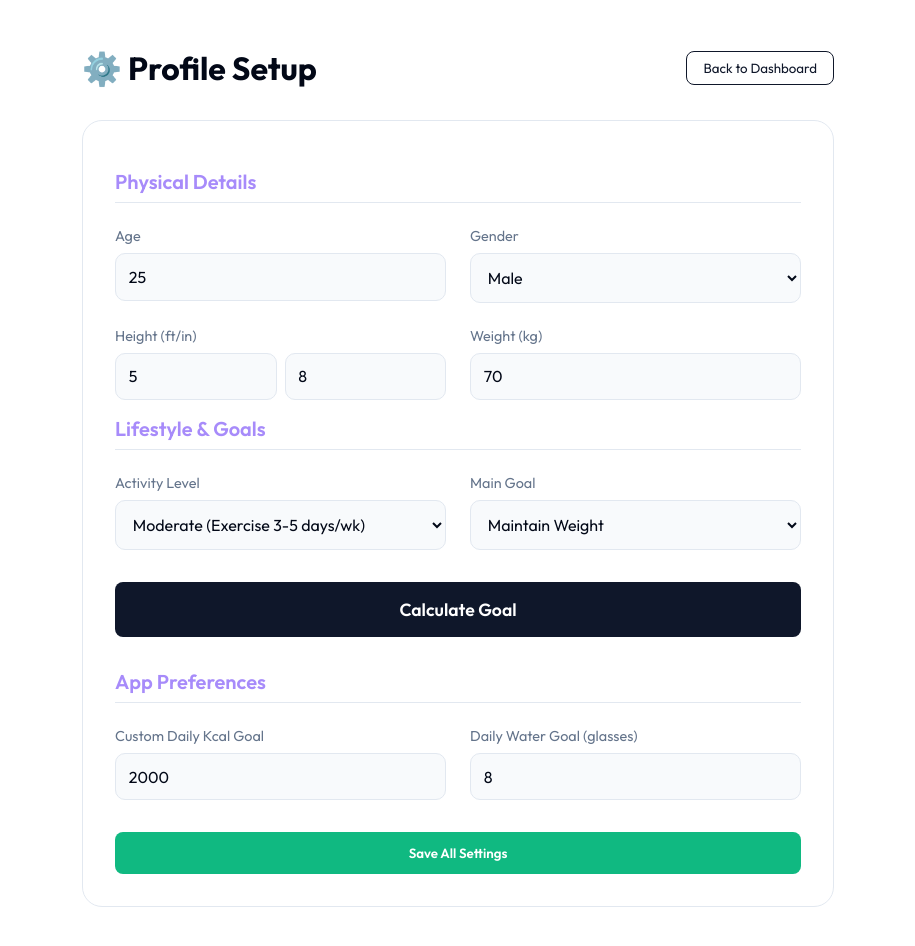
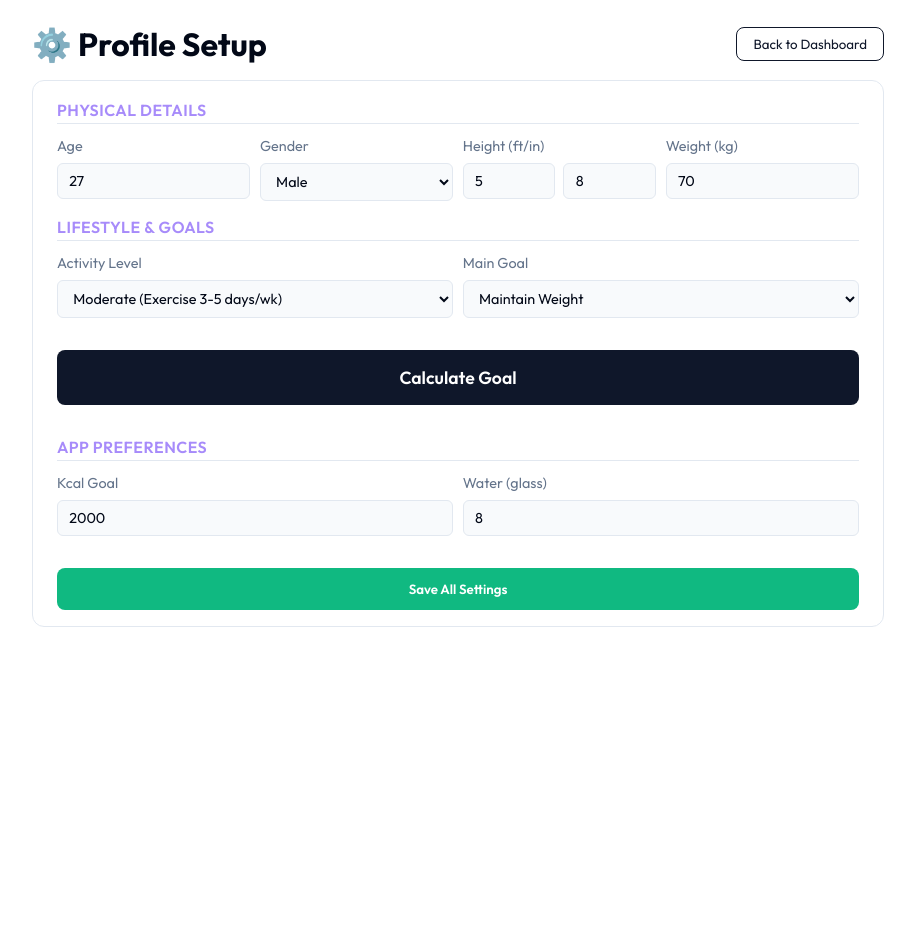
Before and after one commit to TIShohan/calorietracker, a Next.js app: page /settings in a window 1280 px wide. Shown: the top 946 px of the page, without its empty margins (182-1097 px from the left). After the commit the page ends 800 px from the top, so only its background shows below. Built offline with nearby package versions, Linux system fonts and the light colour scheme.

Commit message:
profile page concised

```diff
--- a/src/app/settings/page.js
+++ b/src/app/settings/page.js
@@ -9,7 +9,7 @@ function SettingsContent() {
   const router = useRouter();
 
   const [profile, setProfile] = useState({
-    age: 25,
+    age: 27,
     gender: 'male',
     heightFt: 5,
     heightIn: 8,
@@ -41,7 +41,7 @@ function SettingsContent() {
     const { name, value } = e.target;
     setProfile(prev => ({
       ...prev,
-      [name]: ["gender", "goalType"].includes(name) ? value : Number(value)
+      [name]: ["gender", "goalType"].includes(name) ? value : (value === '' ? '' : Number(value))
     }));
   };
 
@@ -105,7 +105,7 @@ function SettingsContent() {
         <div className={styles.grid}>
           <div className={styles.field}>
             <label>Age</label>
-            <input type="number" name="age" value={profile.age} onChange={handleChange} min="10" max="100"/>
+            <input type="number" name="age" value={profile.age} onChange={handleChange} />
           </div>
           <div className={styles.field}>
             <label>Gender</label>
@@ -117,13 +117,13 @@ function SettingsContent() {
           <div className={styles.field}>
             <label>Height (ft/in)</label>
             <div style={{ display: 'flex', gap: '0.5rem' }}>
-              <input type="number" name="heightFt" value={profile.heightFt} onChange={handleChange} min="3" max="8"/>
-              <input type="number" name="heightIn" value={profile.heightIn} onChange={handleChange} min="0" max="11"/>
+              <input type="number" name="heightFt" value={profile.heightFt} onChange={handleChange} />
+              <input type="number" name="heightIn" value={profile.heightIn} onChange={handleChange} />
             </div>
           </div>
           <div className={styles.field}>
             <label>Weight (kg)</label>
-            <input type="number" name="weight" value={profile.weight} onChange={handleChange} min="30" max="300" step="0.1"/>
+            <input type="number" name="weight" value={profile.weight} onChange={handleChange} />
           </div>
         </div>
 
@@ -153,11 +153,11 @@ function SettingsContent() {
           <div className={styles.grid} style={{ marginTop: '1rem' }}>
             <div className={styles.field}>
               <label>Target Weight (kg)</label>
-              <input type="number" name="targetWeight" value={profile.targetWeight} onChange={handleChange} min="30" max="300" step="0.1"/>
+              <input type="number" name="targetWeight" value={profile.targetWeight} onChange={handleChange} />
             </div>
             <div className={styles.field}>
               <label>Target Timeframe (Weeks)</label>
-              <input type="number" name="targetWeeks" value={profile.targetWeeks} onChange={handleChange} min="1" max="150"/>
+              <input type="number" name="targetWeeks" value={profile.targetWeeks} onChange={handleChange} />
             </div>
           </div>
         )}
@@ -177,12 +177,12 @@ function SettingsContent() {
         <div className={styles.sectionTitle} style={{ marginTop: '2rem' }}>App Preferences</div>
         <div className={styles.grid}>
           <div className={styles.field}>
-            <label>Custom Daily Kcal Goal</label>
-            <input type="number" value={customGoal} onChange={(e) => setCustomGoal(Number(e.target.value))} min="500" max="10000"/>
+            <label>Kcal Goal</label>
+            <input type="number" value={customGoal} onChange={(e) => setCustomGoal(e.target.value === '' ? '' : Number(e.target.value))} />
           </div>
           <div className={styles.field}>
-            <label>Daily Water Goal (glasses)</label>
-            <input type="number" value={waterGoal} onChange={(e) => setWaterGoal(Number(e.target.value))} min="1" max="30"/>
+            <label>Water (glass)</label>
+            <input type="number" value={waterGoal} onChange={(e) => setWaterGoal(e.target.value === '' ? '' : Number(e.target.value))} />
           </div>
         </div>
 
--- a/src/app/settings/page.module.css
+++ b/src/app/settings/page.module.css
@@ -1,7 +1,7 @@
 .container {
-  max-width: 800px;
+  max-width: 900px;
   margin: 0 auto;
-  padding: 3rem 1.5rem;
+  padding: 1.5rem;
   animation: fadeIn 0.5s ease;
 }
 
@@ -9,7 +9,7 @@
   display: flex;
   justify-content: space-between;
   align-items: center;
-  margin-bottom: 2rem;
+  margin-bottom: 1rem;
 }
 
 .title {
@@ -33,24 +33,35 @@
   background: var(--card-bg);
   border: 1px solid var(--border-color);
   backdrop-filter: blur(10px);
-  border-radius: 20px;
-  padding: 2rem;
+  border-radius: 12px;
+  padding: 1rem 1.5rem;
 }
 
 .sectionTitle {
-  font-size: 1.25rem;
+  font-size: 1rem;
   font-weight: 600;
   color: #a78bfa;
-  margin-bottom: 1.5rem;
-  margin-top: 1rem;
+  margin-bottom: 0.8rem;
+  margin-top: 0.2rem;
   border-bottom: 1px solid var(--border-color);
-  padding-bottom: 0.5rem;
+  padding-bottom: 0.2rem;
+  text-transform: uppercase;
+  letter-spacing: 0.5px;
 }
 
 .grid {
-  display: grid;
-  grid-template-columns: 1fr 1fr;
-  gap: 1.5rem;
+  display: flex;
+  flex-wrap: wrap;
+  gap: 0.6rem;
+  margin-bottom: 1rem;
+}
+
+.field {
+  flex: 1;
+  min-width: 100px;
+  display: flex;
+  flex-direction: column;
+  gap: 0.2rem;
 }
 
 @media (max-width: 600px) {
@@ -83,10 +94,10 @@
   background: var(--surface-color);
   border: 1px solid var(--border-color);
   color: var(--text-main);
-  padding: 0.8rem;
-  border-radius: 10px;
+  padding: 0.5rem 0.7rem;
+  border-radius: 6px;
   outline: none;
-  font-size: 1rem;
+  font-size: 0.9rem;
   width: 100%;
 }
 
@@ -112,6 +123,10 @@
 .calcBtn:hover {
   background: var(--button-hover);
   transform: translateY(-2px);
+}
+
+.defaultValue {
+  color: #94a3b8 !important; /* Light grey for system suggestions */
 }
 
 .resultBox {
```
